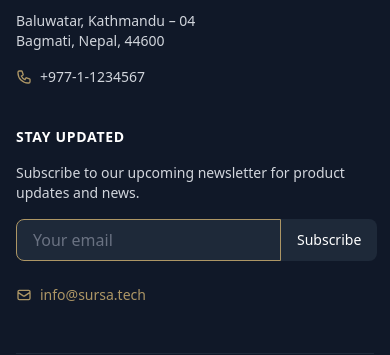
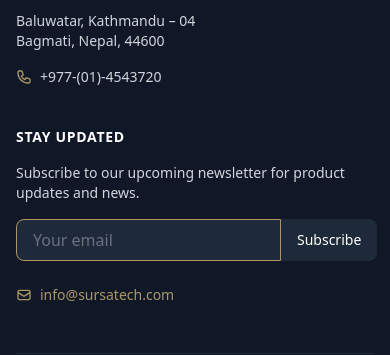
Before and after one commit to brihat2590/Sursa-Pre, a React (Vite) app: page / in a window 390 px wide. Shown: the part 6093-6448 px from the top of the page. Built offline with nearby package versions, Linux system fonts and the light colour scheme.

Commit message:
update phone

```diff
--- a/src/components/ui/Footer.tsx
+++ b/src/components/ui/Footer.tsx
@@ -74,7 +74,7 @@ export default function Footer() {
                       d="M3 5a2 2 0 012-2h3.28a1 1 0 01.948.684l1.498 4.493a1 1 0 01-.502 1.21l-2.257 1.13a11.042 11.042 0 005.516 5.516l1.13-2.257a1 1 0 011.21-.502l4.493 1.498a1 1 0 01.684.949V19a2 2 0 01-2 2h-1C9.716 21 3 14.284 3 6V5z"
                     />
                   </svg>
-                  <a href="tel:+977-1-1234567">+977-1-1234567</a>
+                  <a href="tel:+977-(01)-4543720">+977-(01)-4543720</a>
                 </p>
               </address>
             </div>
@@ -104,7 +104,7 @@ export default function Footer() {
               </form>
               <div className="mt-6">
                 <a
-                  href="mailto:info@sursa.tech"
+                  href="mailto:info@sursatech.com"
                   className="text-sm flex items-center hover:text-opacity-80"
                   style={{ color: "#ad9665" }}
                 >
@@ -123,7 +123,7 @@ export default function Footer() {
                       d="M3 8l7.89 5.26a2 2 0 002.22 0L21 8M5 19h14a2 2 0 002-2V7a2 2 0 00-2-2H5a2 2 0 00-2 2v10a2 2 0 002 2z"
                     />
                   </svg>
-                  info@sursa.tech
+                  info@sursatech.com
                 </a>
               </div>
             </div>
```
